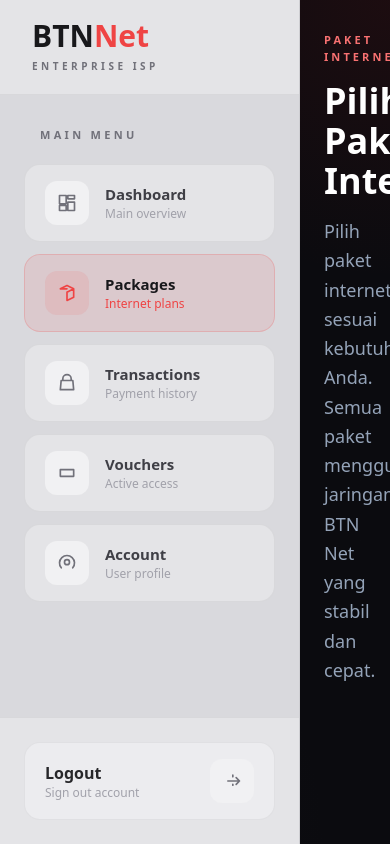
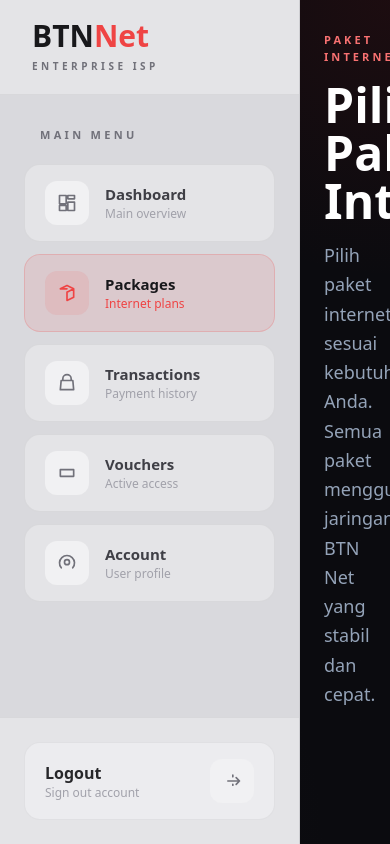
Before and after one commit to Farmil23/IFB_210_PEMROGRAMAN_WEB_LANJUT_WEBSITE_ISP_CLIENT, a Flask app: page /packages in a window 390 px wide. Run offline with Flask 3, Linux system fonts and the light colour scheme; the visitor is signed in with stand-in values (Sample User, id 1); data that the repository does not hold is empty; some libraries are stand-ins or nearby versions.

Commit message:
Refine package page typography and spacing

```diff
--- a/app/templates/packages.html
+++ b/app/templates/packages.html
@@ -39,7 +39,7 @@
                     PAKET INTERNET
                 </p>
 
-                <h1 class="mt-4 text-4xl md:text-5xl font-black text-white">
+                <h1 class="mt-4 text-5xl md:text-5xl font-black text-white">
                     Pilih Paket Internet
                 </h1>
 
```
